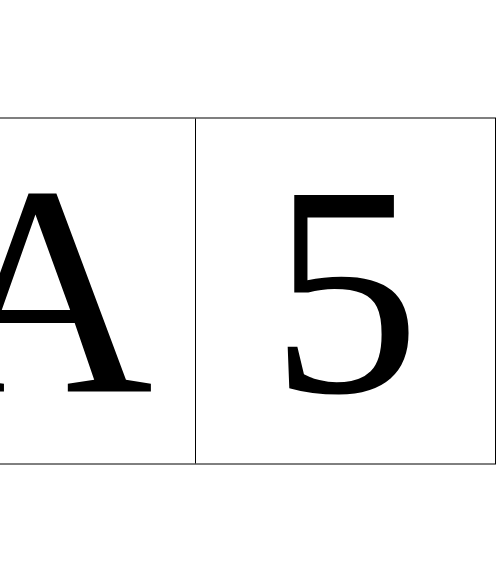
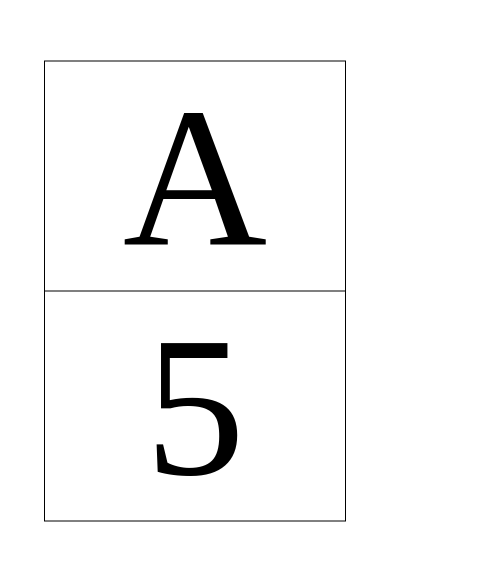
Before and after one commit to jingoochoi/random, a plain HTML site: page index.html in a window 390 px wide. Shown: the part 131-692 px from the top of the page, 496 px wide, since content can reach past the window. Drawn offline with nearby package versions, Linux system fonts and the light colour scheme.

Commit message:
Update index.html

```diff
--- a/index.html
+++ b/index.html
@@ -4,10 +4,17 @@
     <meta charset="UTF-8">
     <meta name="viewport" content="width=device-width, initial-scale=1.0">
     <title>random</title>
+    <style>
+        .box1{width: 600px;font-size: 300px;}
+        @media screen and (max-width:600px) {
+            .box1{width: 300px;flex-direction: column;font-size: 200px;}
+            .spa1{border-bottom: 1px solid black;border-right: none;}
+        }
+    </style>
     <script src="https://code.jquery.com/jquery-3.7.1.js"></script>
 </head>
 <body>
-    <div class="box1" style="position: absolute;top: 50%;left: 50%;transform: translate(-50%,-50%);font-size: 300px;border: 1px solid black;width: 600px;display: flex;text-align: center;cursor: pointer;">
+    <div class="box1" style="position: absolute;top: 50%;left: 50%;transform: translate(-50%,-50%);border: 1px solid black;display: flex;text-align: center;cursor: pointer;">
         <span class="spa1" style="width: 300px;border-right: 1px solid black;">A</span>
         <span class="spa2" style="width: 300px;">5</span>
     </div>
```
